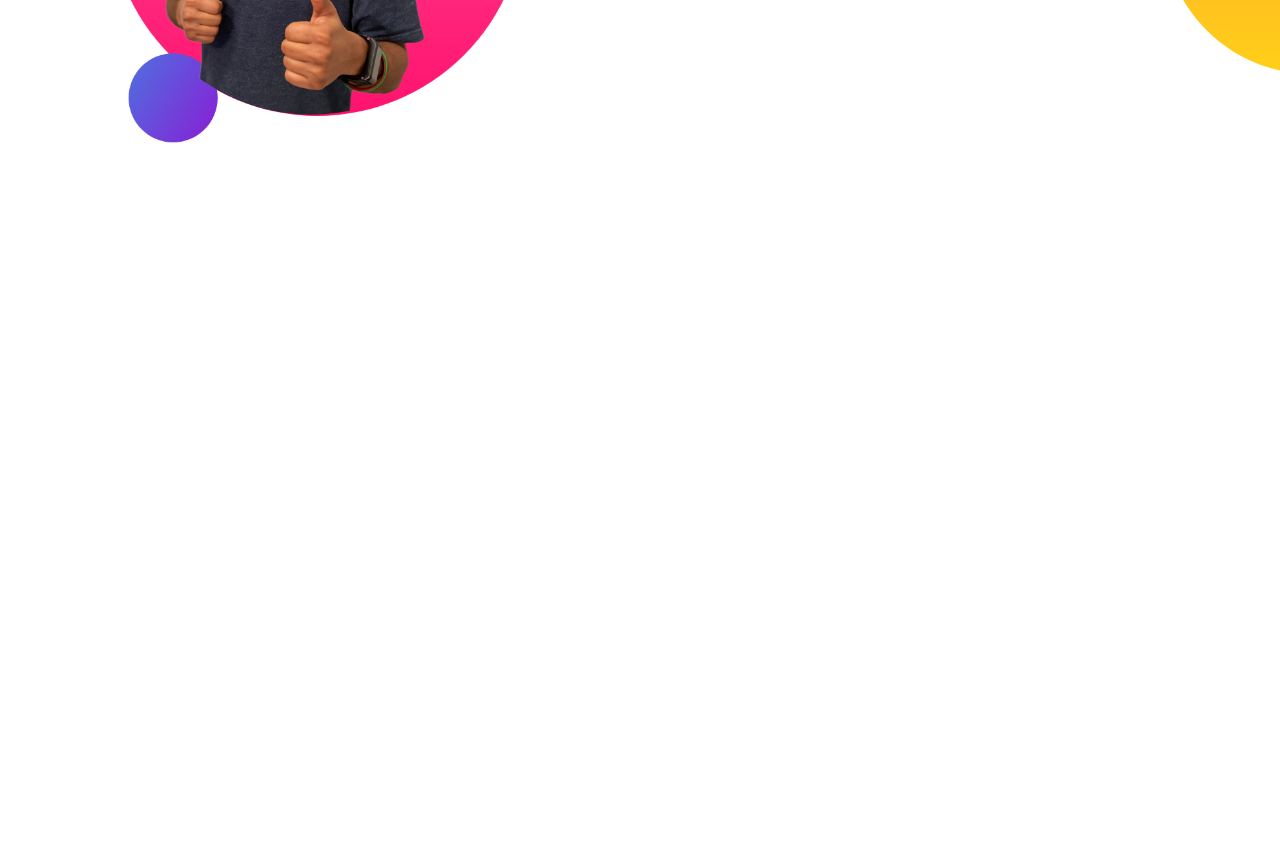
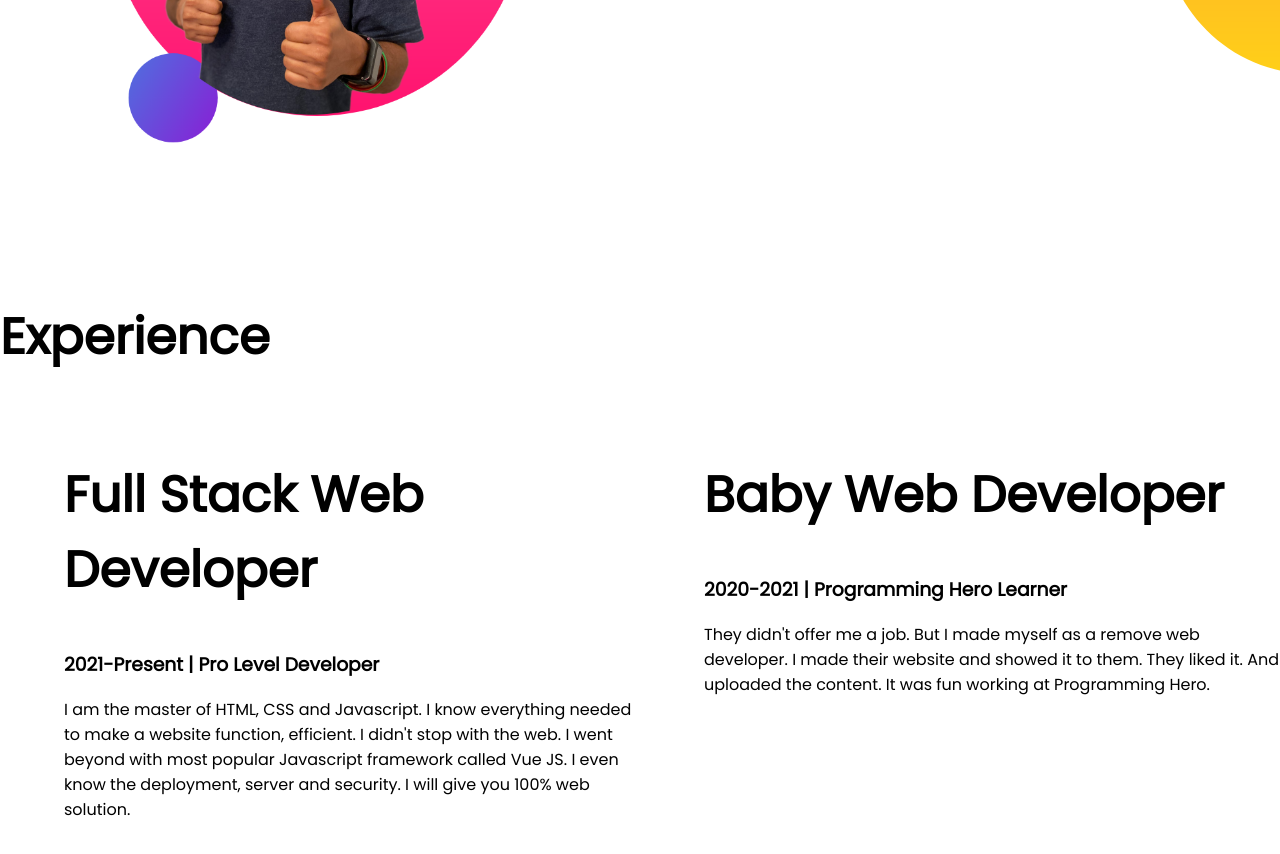
Before and after one commit to wpsanzid1/developer-portfolio, a plain HTML site: page index.html in a window 1280 px wide. Shown: the part 914-1768 px from the top of the page. Before the commit the page ends 1214 px from the top, so only its background shows below. Drawn offline with Linux system fonts and the light colour scheme.

Commit message:
third section add

```diff
--- a/index.html
+++ b/index.html
@@ -47,5 +47,29 @@
 
     </section>
 
+    <section class="experience-area">
+        <h1>Experience</h1>
+
+        <div class="container">
+
+            <div class="half-width">
+                <h1>Full Stack Web Developer</h1>
+                <h3>2021-Present | Pro Level Developer</h3>
+                <p>I am the master of HTML, CSS and Javascript. I know everything needed to make a
+                    website function, efficient. I didn't stop with the web. I went beyond with
+                    most popular Javascript framework called Vue JS. I even know the deployment,
+                    server and security. I will give you 100% web solution.</p>
+
+            </div>
+
+            <div class="half-width">
+                <h1>Baby Web Developer</h1>
+                <h3>2020-2021 | Programming Hero Learner</h3>
+                <p>They didn't offer me a job. But I made myself as a remove web developer. I made their website and showed it to them. They liked it. And uploaded the content. It was fun working at Programming Hero.</p>
+            </div>
+        </div>
+
+    </section>
+
 </body>
 </html>
--- a/style.css
+++ b/style.css
@@ -36,3 +36,9 @@
     background-repeat: no-repeat;
     background-position: right;
 }
+.experience-area{
+    display: block;
+}
+.container{
+    display: flex;
+}
```
